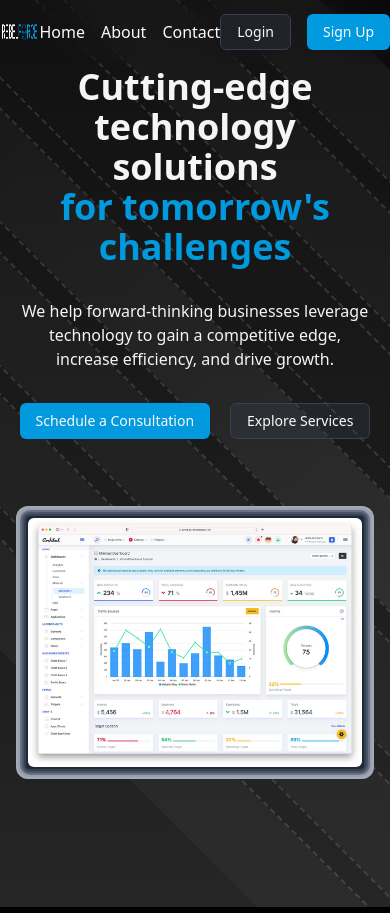
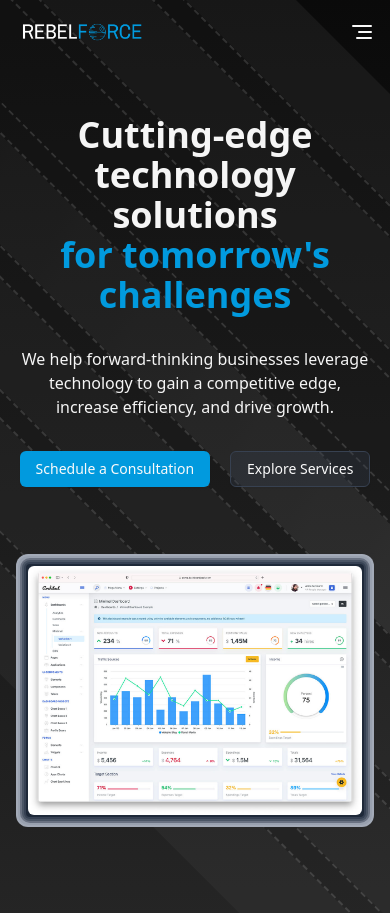
Before and after one commit to ohanapal/rf-landing-page, a Next.js app: page / in a window 390 px wide. Shown: the top 913 px of the page. Built offline with nearby package versions, Linux system fonts and the light colour scheme.

Commit message:
Remove Navbar component and adjust Hero section padding for improved layout

```diff
--- /dev/null
+++ b/src/components/common/Navbar/MobileNav.tsx
@@ -0,0 +1,52 @@
+import logoDark from '@/assets/logo/logo-dark.png'
+import { Button } from '@/components/ui/button'
+import { cn } from '@/lib/utils'
+import { X } from 'lucide-react'
+import Image from 'next/image'
+import Link from 'next/link'
+import { Dispatch, SetStateAction } from 'react'
+
+interface Props {
+  isOpen: boolean
+  setIsOpen: Dispatch<SetStateAction<boolean>>
+}
+
+export default function MobileNav({ isOpen, setIsOpen }: Props) {
+  return (
+    <nav
+      className={cn(
+        'fixed top-0 w-80 bg-[#030712] h-screen z-50 px-5 transition-all duration-500 flex flex-col justify-between py-6',
+        isOpen ? 'right-0' : '-right-80',
+      )}
+    >
+      <div>
+        <div className='flex items-center justify-between'>
+          <Link href='/' className='h-12'>
+            <Image src={logoDark} alt='logo' className='w-auto h-12' />
+          </Link>
+
+          <X onClick={() => setIsOpen(false)} className='cursor-pointer' />
+        </div>
+
+        <ul className='space-y-4 text-center mt-8'>
+          <li onClick={() => setIsOpen(false)}>
+            <Link href='/'>Home</Link>
+          </li>
+          <li onClick={() => setIsOpen(false)}>
+            <Link href='/about'>About</Link>
+          </li>
+          <li onClick={() => setIsOpen(false)}>
+            <Link href='/contact'>Contact</Link>
+          </li>
+        </ul>
+      </div>
+
+      <div className='flex items-center gap-2 w-full'>
+        <Button variant='outline' className='w-[calc(50%-4px)]'>
+          Login
+        </Button>
+        <Button className='w-[calc(50%-4px)]'>Sign Up</Button>
+      </div>
+    </nav>
+  )
+}
--- a/src/components/common/Navbar.tsx
+++ b/src/components/common/Navbar/TopNav.tsx
@@ -1,14 +1,17 @@
 'use client'
+import logoDark from '@/assets/logo/logo-dark.png'
+import { Button } from '@/components/ui/button'
+import { cn } from '@/lib/utils'
+import { AlignRight } from 'lucide-react'
+import Image from 'next/image'
+import Link from 'next/link'
+import { Dispatch, SetStateAction, useEffect, useState } from 'react'
 
-import Link from 'next/link'
-import { useEffect, useState } from 'react'
+interface Props {
+  setIsOpen: Dispatch<SetStateAction<boolean>>
+}
 
-import logoDark from '@/assets/logo/logo-dark.png'
-import { cn } from '@/lib/utils'
-import Image from 'next/image'
-import { Button } from '../ui/button'
-
-export default function Navbar() {
+export default function TopNav({ setIsOpen }: Props) {
   const [isScrolled, setIsScrolled] = useState(false)
 
   useEffect(() => {
@@ -24,18 +27,17 @@ export default function Navbar() {
       window.removeEventListener('scroll', handleScroll)
     }
   }, [])
-
   return (
     <nav
       className={cn('fixed top-0 left-0 right-0 z-50 h-16 transition-all duration-500 delay-100', {
-        'top-5': isScrolled,
+        'top-5 left-2 right-2': isScrolled,
       })}
     >
       <div
         className={cn(
-          'container flex items-center justify-between h-full py-2 w-full transition-all duration-500 backdrop-blur-lg rounded-none px-0 delay-100',
+          'container flex items-center justify-between h-full py-2 w-full transition-all duration-500 rounded-none delay-100',
           {
-            'bg-neutral-300/20 max-w-3xl rounded-full px-5': isScrolled,
+            'bg-neutral-800/40 max-w-3xl rounded-full px-5 backdrop-blur-xl': isScrolled,
           },
         )}
       >
@@ -43,7 +45,7 @@ export default function Navbar() {
           <Image src={logoDark} alt='logo' className='w-auto h-full' />
         </Link>
 
-        <ul className='flex items-center gap-4'>
+        <ul className='hidden items-center gap-4 md:flex'>
           <li>
             <Link href='/'>Home</Link>
           </li>
@@ -56,8 +58,12 @@ export default function Navbar() {
         </ul>
 
         <div className='flex items-center gap-4'>
-          <Button variant='outline'>Login</Button>
-          <Button>Sign Up</Button>
+          <div className='hidden md:flex items-center gap-4'>
+            <Button variant='outline'>Login</Button>
+            <Button>Sign Up</Button>
+          </div>
+
+          <AlignRight className='w-6 h-6 md:hidden cursor-pointer' onClick={() => setIsOpen(true)} />
         </div>
       </div>
     </nav>
--- /dev/null
+++ b/src/components/common/Navbar/index.tsx
@@ -0,0 +1,15 @@
+'use client'
+import { useState } from 'react'
+import MobileNav from './MobileNav'
+import TopNav from './TopNav'
+
+export default function Navbar() {
+  const [isMobileNavOpen, setIsMobileNavOpen] = useState(false)
+
+  return (
+    <>
+      <TopNav setIsOpen={setIsMobileNavOpen} />
+      <MobileNav isOpen={isMobileNavOpen} setIsOpen={setIsMobileNavOpen} />
+    </>
+  )
+}
--- a/src/components/pages/homepage/Hero/index.tsx
+++ b/src/components/pages/homepage/Hero/index.tsx
@@ -8,7 +8,7 @@ import Stripes from './Stripes'
 export default function Hero() {
   const { hero } = data
   return (
-    <header className='min-h-screen bg-gradient-to-b from-white to-neutral-100 dark:from-neutral-950 dark:to-neutral-800 relative overflow-hidden px-4'>
+    <header className='min-h-screen bg-gradient-to-b from-white to-neutral-100 dark:from-neutral-950 dark:to-neutral-800 relative overflow-hidden px-4 pt-12'>
       <Stripes />
       <div className='relative z-10'>
         <BackgroundBeamsWithCollision>
```
